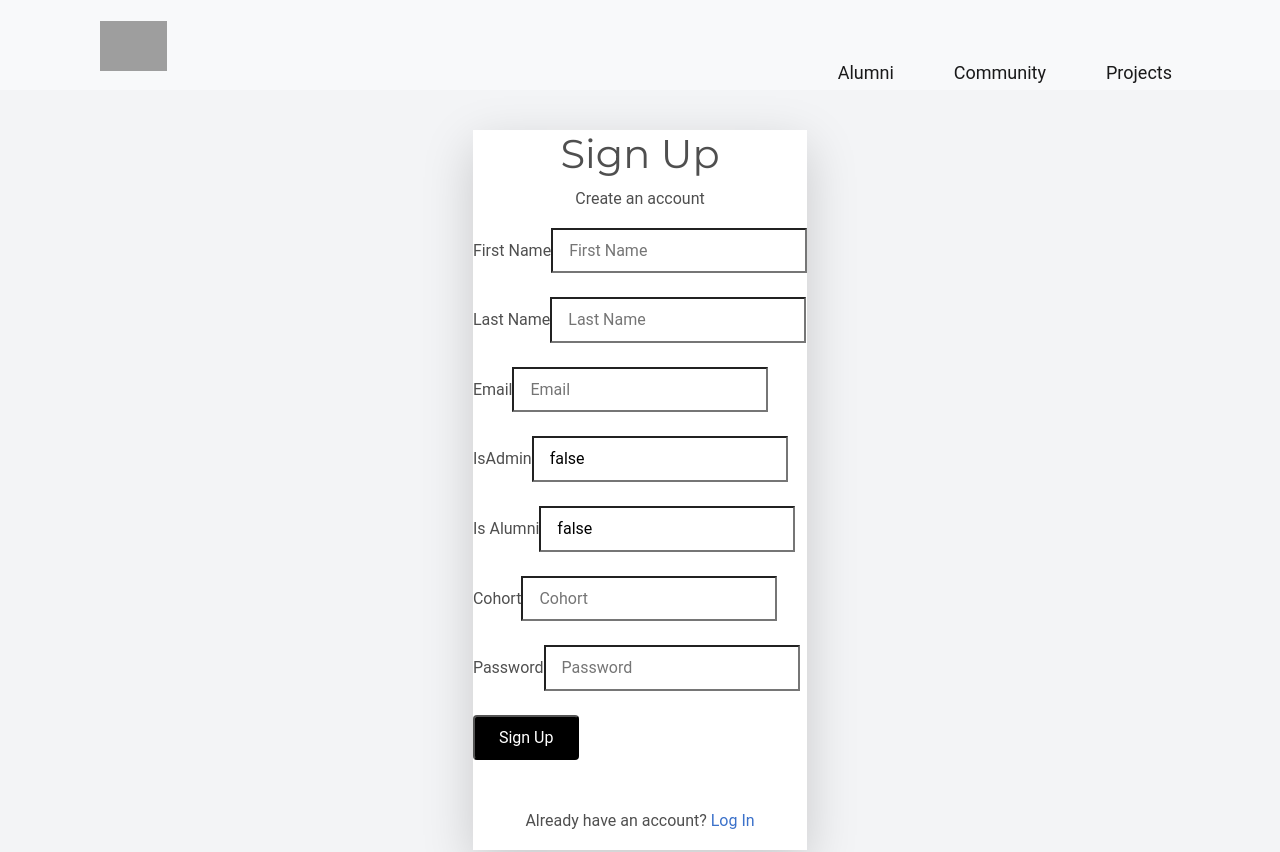
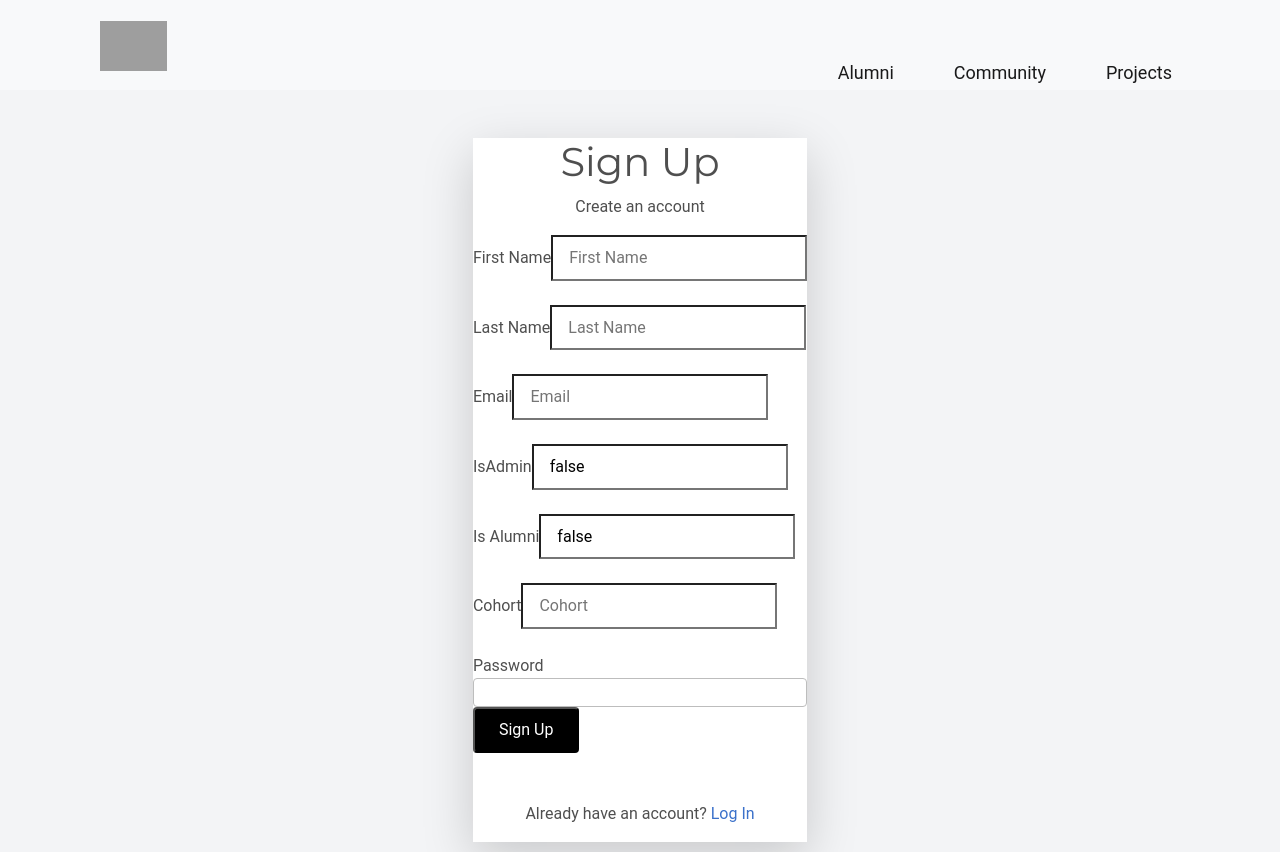
Before and after one commit to darlene9497/moringa-connect-frontend, a React (Create React App) app: page /signup in a window 1280 px wide. Shown: the top 852 px of the page. Built offline with nearby package versions, Linux system fonts and the light colour scheme; no server answers; grey boxes are pictures that could not be loaded.

Commit message:
Rectify the register function in the signup to pass parameters in the correct order

```diff
--- a/src/components/Admin/AddEvent.jsx
+++ b/src/components/Admin/AddEvent.jsx
@@ -77,7 +77,7 @@ export default function AddEvent() {
             <input type="time" className='form-control' value={time} onChange={(event) => setTime(event.target.value)} />
         </div>
 
-        <button className='btn btn-primary my-2' type="submit">Create Project</button>
+        <button className='btn btn-primary my-2' type="submit">Create Event</button>
     </form>
 </div>
   )
--- a/src/components/Admin/Users.jsx
+++ b/src/components/Admin/Users.jsx
@@ -13,15 +13,15 @@ export default function Users() {
   return (
     <>
     <div class="table-responsive-sm" style={{height: '70vh'}}>
-      <h1 className='events-header'>Users</h1>
+      {/* <h1 className='events-header'>Users</h1> */}
       <table class="table table-striped table-hover align-middle">
         <thead>
           <tr>
             {/* <th scope="col">ID</th> */}
-            <th scope="col">First Name</th>
-            <th scope="col">Last Name</th>
-            <th scope="col">Email</th>
-            <th scope="col">Cohort</th>
+            <th scope="col" className='h4 fw-bold'>First Name</th>
+            <th scope="col" className='h4 fw-bold'>Last Name</th>
+            <th scope="col" className='h4 fw-bold'>Email</th>
+            <th scope="col" className='h4 fw-bold'>Cohort</th>
           </tr>
         </thead>
         <tbody class="table-group-divider">
--- a/src/components/Events/EventDetails.jsx
+++ b/src/components/Events/EventDetails.jsx
@@ -15,7 +15,7 @@ const EventDetails = () => {
     },[])
     return (
         <div>
-            <img src={event.image_url} className="img-fluid" alt="photo" style={{height: "80vh", width: "100%", objectFit: "cover"}} />
+            <img src={event.image_url} className="img-fluid" alt="photo" style={{height: "95%", width: "100%", objectFit: "cover"}} />
             <div className="container p-3 m-0">
                 <span className="me-4 h3"><i class="bi bi-calendar-check"></i> {event.date}</span> <span className="h1">|</span>
                 <span className="mx-4 h3"><i class="bi bi-clock-fill"></i> {event.formatted_time}</span> <span className="h1">|</span>
--- a/src/components/signup/signup.jsx
+++ b/src/components/signup/signup.jsx
@@ -13,22 +13,14 @@ function Signup () {
     const [is_admin, setIsAdmin] = useState(false)
     const [is_alumni , setIsAlumni] = useState(false);
     const [cohort , setCohort] = useState("");
-    const [password, setPassword] = useState('')
+    const [password, setPassword] = useState('');
 
 
     const handleSubmit = (e) => {
-        e.preventDefault()
-        register({
-            first_name: first_name,
-            last_name: last_name,
-            email: email,
-            is_admin: is_admin,
-            password: password,
-            is_alumni: is_alumni,
-            cohort: cohort,
-        })
+        e.preventDefault();
+        register(first_name, last_name, email, is_admin, password, is_alumni, cohort);
+      };
 
-    }
 
 
     return (
@@ -121,19 +113,11 @@ function Signup () {
 
 
 
-            <div className="mb-4">
-                <label htmlFor="password" className="block mb-1 font-medium text-gray-600">Password</label>
-                <input
-                    value={password}
-                    onChange={(e) => setPassword(e.target.value)}
-                    className="border-2 rounded-md border-gray-300 py-2 px-3 w-full focus:outline-none focus:border-black"
-                    type="password"
-                    id="password"
-                    name="password"
-                    placeholder="Password"
+            <div className="reg-input-box">
+                <span className='reg-details'>Password</span>
+                <input className="form-control form-control-sm" type="password" value={password} onChange={(e) => setPassword(e.target.value)} />
+            </div>
 
-                />
-            </div>
             <button
                 className="bg-black hover:bg-grey-700 text-white font-bold py-2 px-4 rounded focus:outline-none focus:shadow-outline"
                 type="submit"
```
